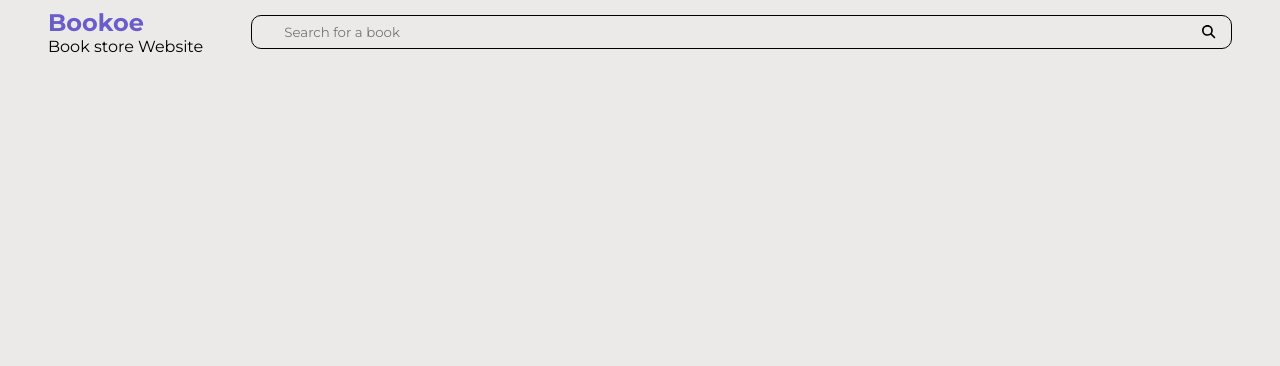
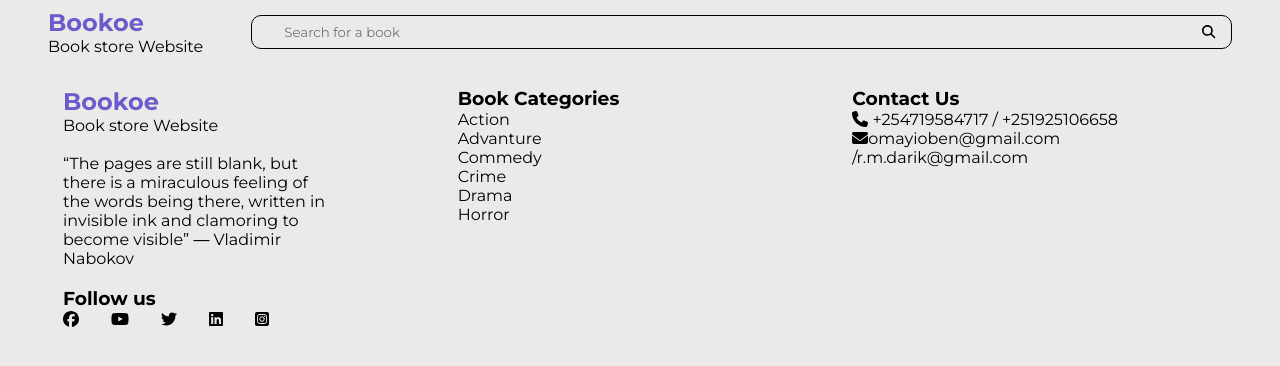
Before and after one commit to darikmohammed/Mealii-Capstone, a website built with webpack: page src/index.html in a window 1280 px wide. Built offline with nearby package versions, Linux system fonts and the light colour scheme.

Commit message:
Add footer

```diff
--- a/src/index.html
+++ b/src/index.html
@@ -25,11 +25,46 @@
     <main>
 
     </main>
-    <footer>
-
+    <footer class="row">
+        <div class="col-3">
+            <div class="logo">
+                <h2 class="logo-text">Bookoe</h2>
+                <p class="logo-disc">Book store Website</p>
+            </div><br>
+            <p>
+                “The pages are still blank, but there is a miraculous feeling of the words being there, written in invisible ink and clamoring to become visible”
+                ― Vladimir Nabokov
+            </p> <br>
+            <h3>Follow us</h3>
+            <ul id="social-icons">
+                <li><i class="fa-brands fa-facebook"></i></li>
+                <li><i class="fa-brands fa-youtube"></i></li>
+                <li><i class="fa-brands fa-twitter"></i></li>
+                <li><i class="fa-brands fa-linkedin"></i></li>
+                <li><i class="fa-brands fa-instagram-square"></i></li>
+            </ul>
+        </div>
+        <div class="col-3">
+            <h3>Book Categories</h3>
+            <ul>
+                <li>Action </li>
+                <li>Advanture </li>
+                <li>Commedy </li>
+                <li>Crime </li>
+                <li>Drama</li>
+                <li>Horror</li>
+            </ul>
+        </div>
+        <div class="col-3">
+            <h3>Contact Us</h3>
+            <div>
+                <span><i class="fa-solid fa-phone"></i> +254719584717 / +251925106658 </span>
+            </div>
+            <div>
+                <span><i class="fa-solid fa-envelope"></i>omayioben@gmail.com /r.m.darik@gmail.com  </span>
+            </div>
+        </div>
     </footer>
-
-
 </body>
 
 </html>
--- a/src/style.css
+++ b/src/style.css
@@ -8,6 +8,21 @@
   margin: 0;
   padding: 0;
   font-family: 'Montserrat', sans-serif;
+  box-sizing: border-box;
+}
+
+.row::after {
+  content: "";
+  clear: both;
+  display: table;
+}
+
+a {
+  text-decoration: none;
+}
+
+ul {
+  list-style-type: none;
 }
 
 body {
@@ -54,3 +69,71 @@ header {
   border: none;
   background-color: #ece9e9;
 }
+
+footer {
+  display: flex;
+  justify-content: space-between;
+  padding: 0.5rem 3rem;
+}
+
+#social-icons {
+  display: flex;
+  column-gap: 2rem;
+}
+
+[class*="col-"] {
+  width: 100%;
+  float: left;
+  padding: 15px;
+}
+
+/* Desktop */
+@media only screen and (min-width: 768px) {
+  .col-1 {
+    width: 8.33%;
+  }
+
+  .col-2 {
+    width: 16.66%;
+  }
+
+  .col-3 {
+    width: 25%;
+  }
+
+  .col-4 {
+    width: 33.33%;
+  }
+
+  .col-5 {
+    width: 41.66%;
+  }
+
+  .col-6 {
+    width: 50%;
+  }
+
+  .col-7 {
+    width: 58.33%;
+  }
+
+  .col-8 {
+    width: 66.66%;
+  }
+
+  .col-9 {
+    width: 75%;
+  }
+
+  .col-10 {
+    width: 83.33%;
+  }
+
+  .col-11 {
+    width: 91.66%;
+  }
+
+  .col-12 {
+    width: 100%;
+  }
+}
```
